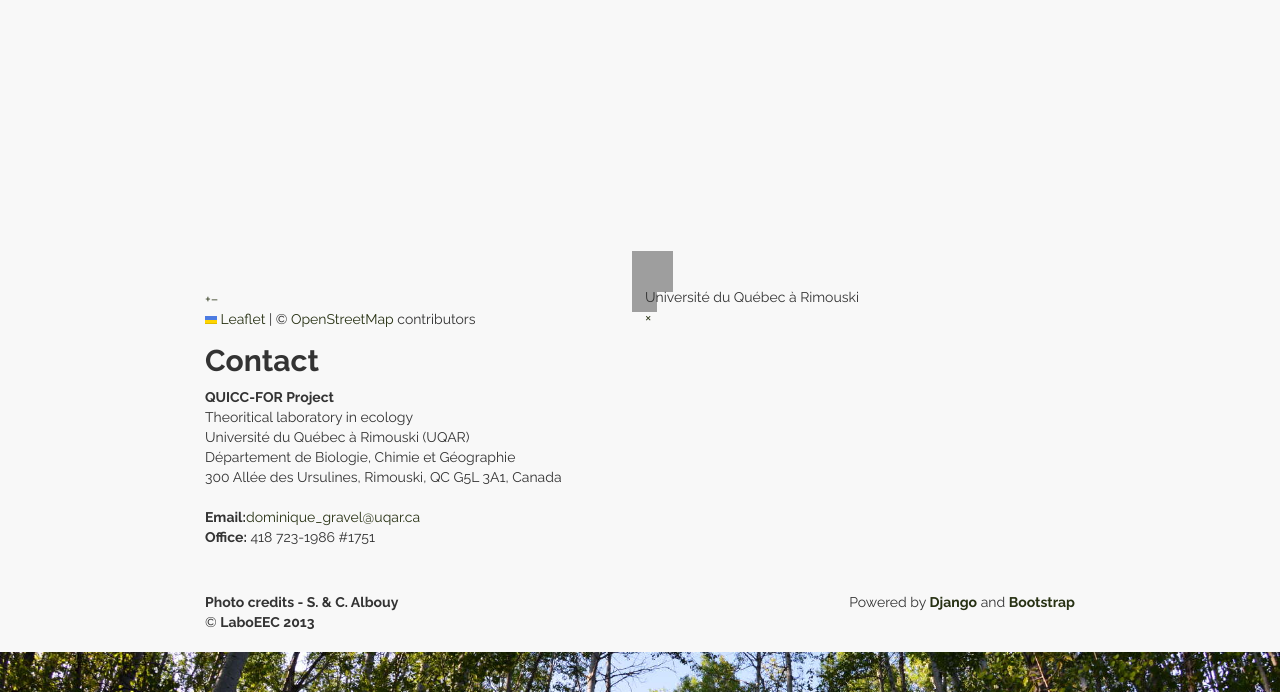
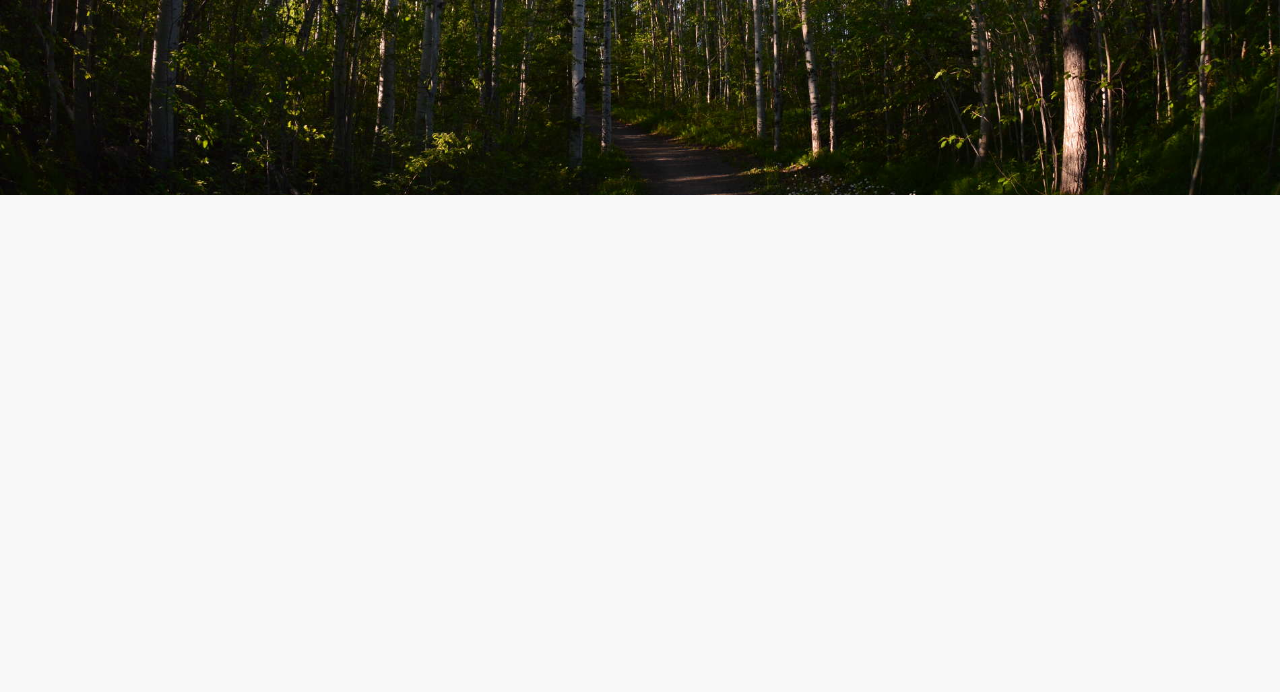
Before and after one commit to QUICC-FOR/QUICCWeb, a Django app: template QUICCWeb/template/database.html in a window 1280 px wide; the page is wider, and only the part inside the window is pictured. Shown: the part 605-1297 px from the top of that part. After the commit the page ends 800 px from the top of that part, so only its background shows below. Run offline with Django 3.2, Linux system fonts and the light colour scheme; the template is opened without the code that fills it, so the values that code supplies are empty; some libraries are stand-ins or nearby versions; grey boxes are pictures that could not be loaded.

Commit message:
Clean database.html

```diff
--- a/QUICCWeb/template/database.html
+++ b/QUICCWeb/template/database.html
@@ -3,34 +3,5 @@
 
 
 {% block content %}
-<div id="map">
-    <script src="http://cdn.leafletjs.com/leaflet-0.7.2/leaflet.js"></script>
-          <script>
 
-    var map = L.map('map').setView([48.45245, -68.51205], 12);
-
-    L.tileLayer('http://{s}.tile.osm.org/{z}/{x}/{y}.png', {
-        attribution: '&copy; <a href="http://osm.org/copyright">OpenStreetMap</a> contributors'
-    }).addTo(map);
-
-
-    L.marker([48.45245, -68.51205]).addTo(map)
-      .bindPopup("Université du Québec à Rimouski").openPopup();
-
-    var popup = L.popup();
-
-  </script>
-</div>
-
-<h2 style="margin-top:15px">Contact</h2>
-
-<p>
-<b>QUICC-FOR Project</b><br>
-Theoritical laboratory in ecology<br>
-Université du Québec à Rimouski (UQAR)<br>
-Département de Biologie, Chimie et Géographie<br>
-300 Allée des Ursulines, Rimouski, QC G5L 3A1, Canada<br>
-<br>
-<b>Email:</b><a href="mailto:dominique_gravel@uqar.ca">dominique_gravel@uqar.ca</a><br>
-<b>Office:</b> 418 723-1986 #1751</p>
 {% endblock %}
```
